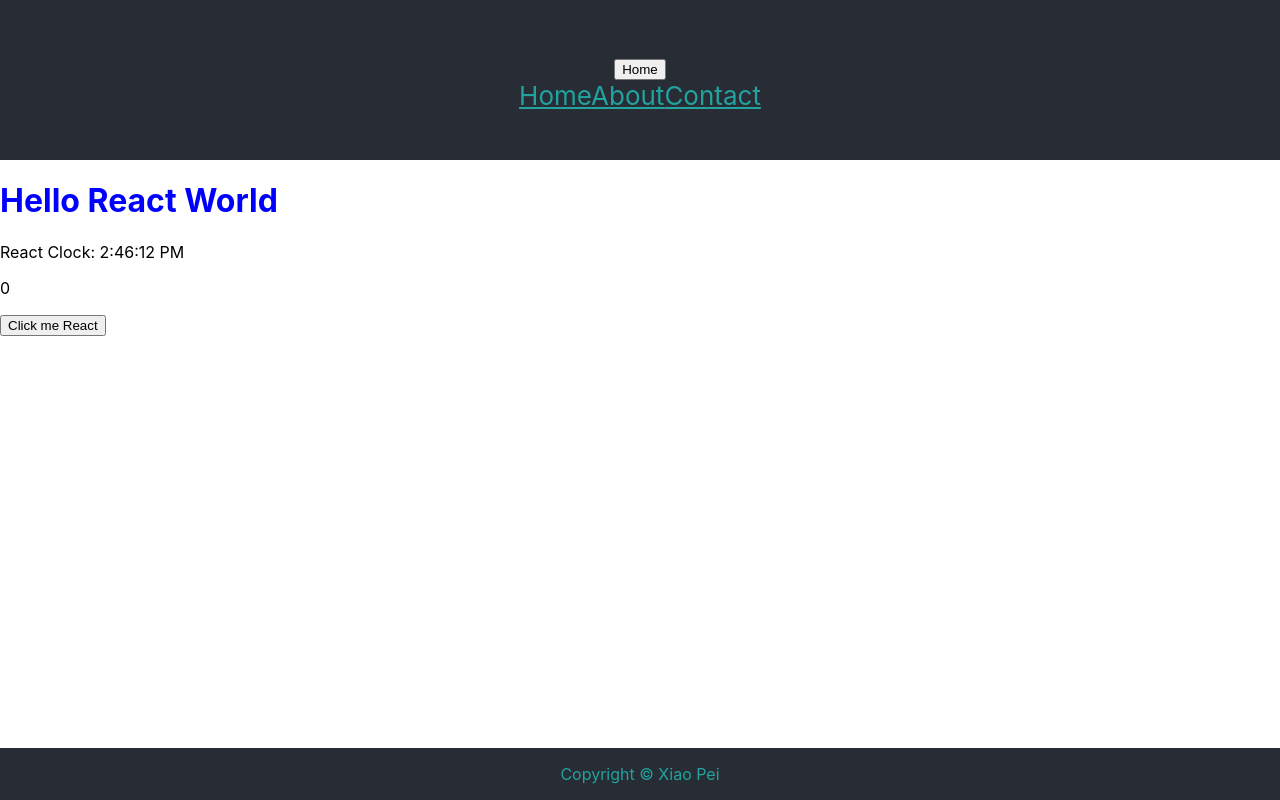
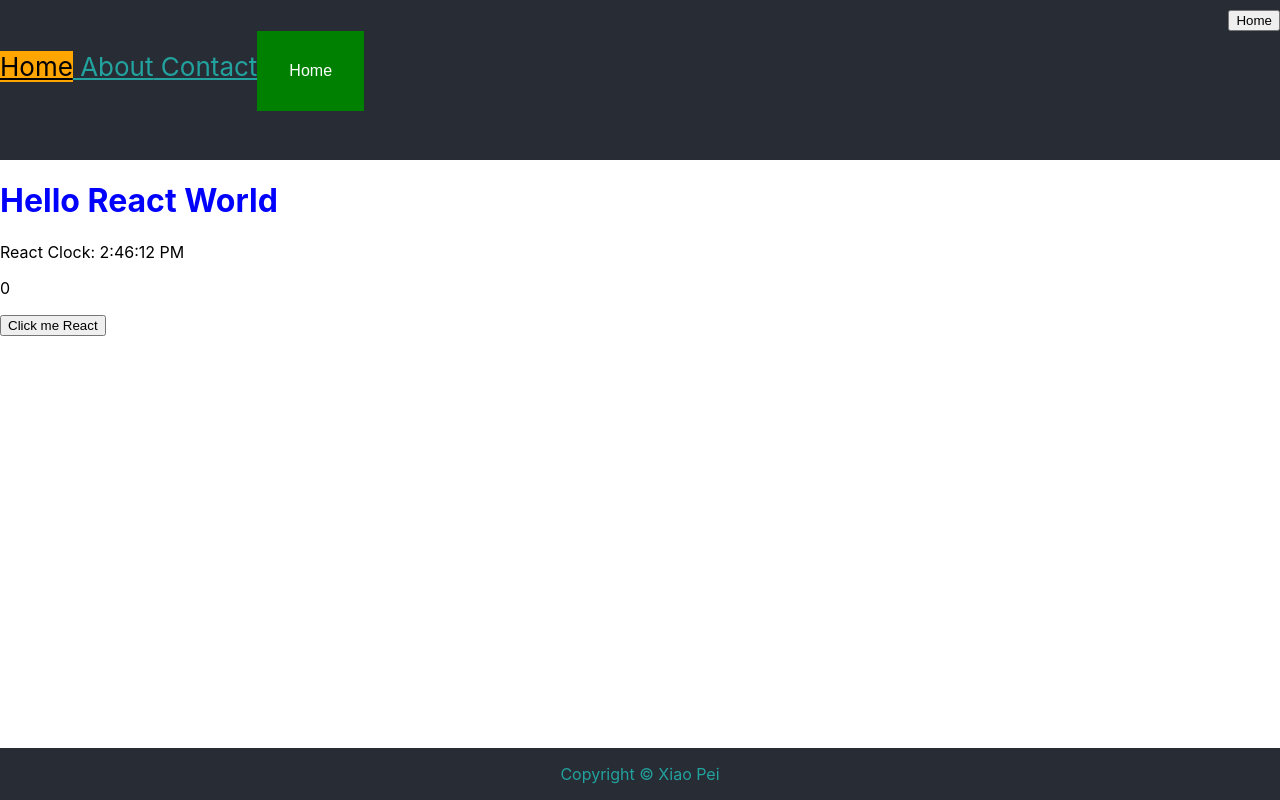
Before and after one commit to xiaoxiao-pei/separateconcern, a React (Create React App) app: page / in a window 1280 px wide. Built offline with nearby package versions, Linux system fonts and the light colour scheme.

Commit message:
navlink & button

```diff
--- a/src/App.css
+++ /dev/null
@@ -1,49 +0,0 @@
-.App {
-  text-align: center;
-}
-
-.App-logo {
-  height: 40vmin;
-  pointer-events: none;
-}
-
-@media (prefers-reduced-motion: no-preference) {
-  .App-logo {
-    animation: App-logo-spin infinite 20s linear;
-  }
-}
-
-.App-header {
-  background-color: #282c34;
-  min-height: 20vh;
-  display: flex;
-  flex-direction: column;
-  align-items: center;
-  justify-content: center;
-  font-size: calc(10px + 2vmin);
-  color: #22A39F;
-}
-
-.App-link {
-  color: #22A39F;
-}
-
-@keyframes App-logo-spin {
-  from {
-    transform: rotate(0deg);
-  }
-
-  to {
-    transform: rotate(360deg);
-  }
-}
-
-footer {
-  position: absolute;
-  left: 0;
-  bottom: 0;
-  right: 0;
-  background-color: #282c34;
-  text-align: center;
-  color:#22A39F;
-}
--- a/src/App.js
+++ b/src/App.js
@@ -1,5 +1,5 @@
 
-import './App.css';
+import './css/App.css';
 import { Route, Routes } from "react-router-dom";
 import Home from './pages/Home';
 import About from './pages/About';
--- a/src/components/Header.js
+++ b/src/components/Header.js
@@ -1,17 +1,56 @@
+import '../css/header.css'
 import React from "react";
-import { Link } from "react-router-dom";
+import { NavLink } from "react-router-dom";
 import HomeButton from "./HomeButton";
 
+
 function Header() {
+    const buttonStyle = {
+        backgroundColor: "green",
+        border: "none",
+        color: "white",
+        padding: "15px 32px",
+        textAlign: "center",
+        textDecoration: "none",
+        display: "inline-block",
+        fontSize: "16px",
+    };
+
+
     return (
         <div class= "App-header">
             <div>
                 <HomeButton />
             </div>
             <div >
-                <Link to="/" class= "App-link">Home</Link>
-                <Link to="/about" class="App-link" >About</Link>
-                <Link to="/contact" class="App-link">Contact</Link>
+                {/* <NavLink
+                    style={({ isActive }) =>
+                        isActive ? { color: "orange" } : { color: "blue" }}
+                    to="/" >  Home
+                </NavLink> */}
+                <NavLink
+                    className={({ isActive }) =>
+                        isActive ? "link-active" : "link-inactive"}
+                    to="/" > Home
+                </NavLink>
+                <NavLink
+                    className={({ isActive }) =>
+                        isActive ? "link-active" : "link-inactive"}
+                    to="/about" > About
+                </NavLink>
+
+                <NavLink
+                    className={({ isActive }) =>
+                        isActive ? "link-active" : "link-inactive"}
+                    to="/contact" > Contact
+                </NavLink>
+
+                <NavLink to= "/">
+                    <button style={buttonStyle}>
+                        <p>Home</p>
+                    </button>
+                </NavLink>
+
             </div>
         </div>
     );
--- /dev/null
+++ b/src/css/header.css
@@ -0,0 +1,10 @@
+/* Specific styles for non-active links */
+.link-inactive {
+    color: #22A39F;
+}
+
+/* Specific styles for active links */
+.link-active {
+    color: black;
+    background: orange;
+}
--- a/src/layouts/MainLayout.js
+++ b/src/layouts/MainLayout.js
@@ -3,7 +3,7 @@ import { Outlet } from "react-router-dom";
 import Header from '../components/Header';
 import Footer from '../components/Footer';
 function MainLayout() {
-    return <div>
+    return <div >
         <Header />
         <Outlet />
         <Footer />
```
Also changed, not shown: src/components/HomeButton.js (+3 -5 lines).
